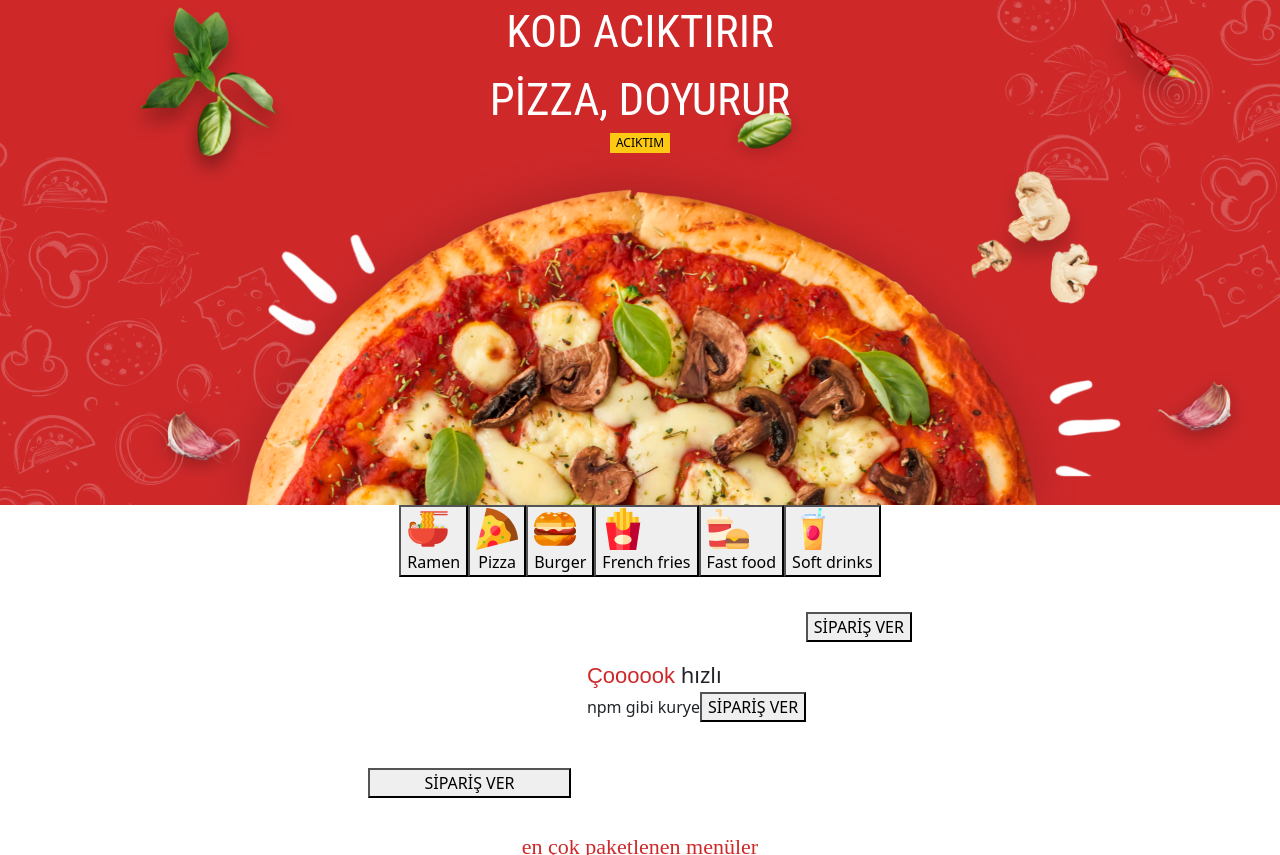
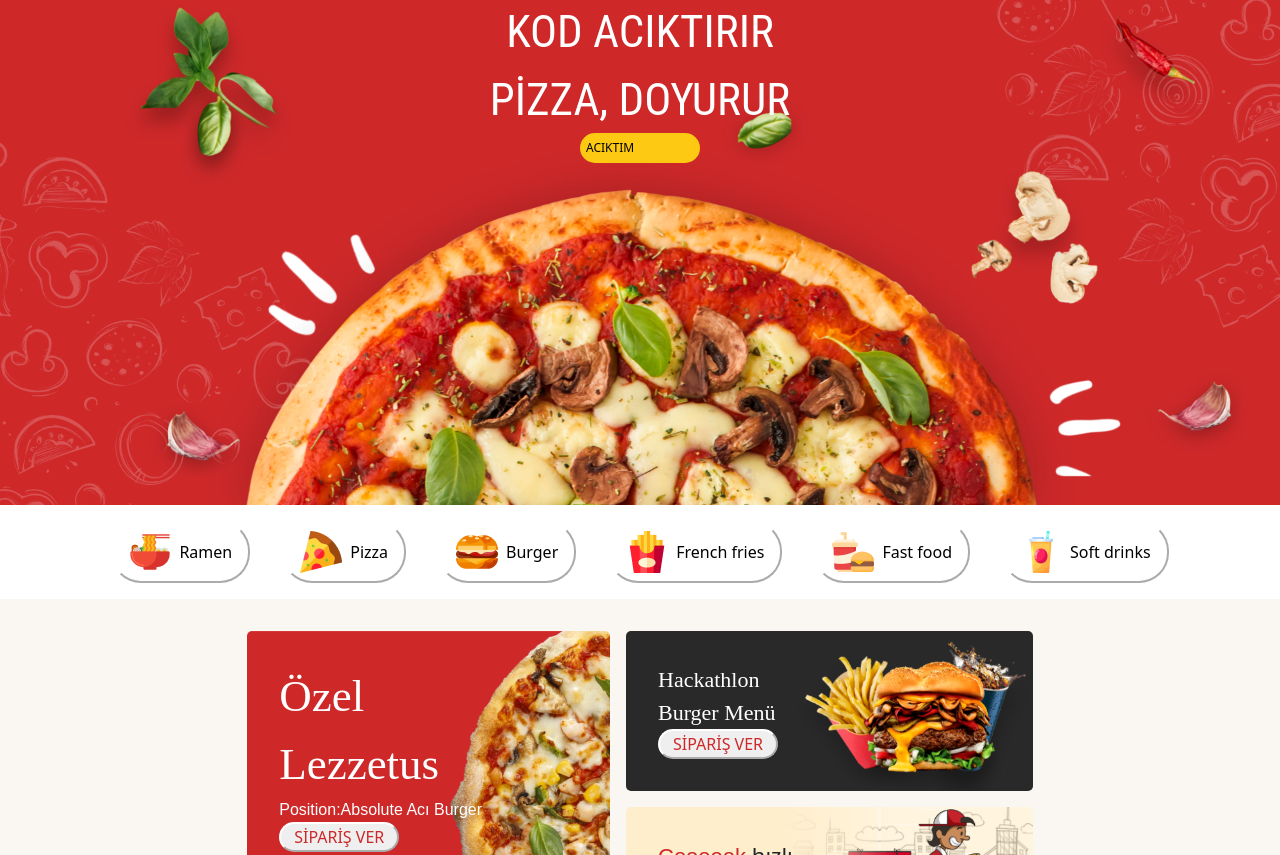
Before and after one commit to hmgny/S8-Pizza-Project, a React (Vite) app: page / in a window 1280 px wide. Shown: the part 3800-4655 px from the top of the page. Built offline with nearby package versions, Linux system fonts and the light colour scheme.

Commit message:
css added for HomeT2 file

```diff
--- a/src/index.css
+++ b/src/index.css
@@ -70,6 +70,9 @@
 .gap-l {
   gap: 3rem;
 }
+.marginTop {
+  margin-top: 2rem;
+}
 
 
 .text-center {
@@ -108,6 +111,9 @@
   color:#CE2829
 }
 
+.siyahBack {
+  background-color: black;
+}
 .light-grey {
   color: #5F5F5F
 }
@@ -119,9 +125,18 @@
   color:#FAF7F2 ;
 }
 
+.bejBack {
+  background-color:#FAF7F2 ;
+}
+
 .beyaz {
   color:#FFFFFF;
 }
+
+.beyazBack {
+  background-color: #FFFFFF;
+}
+
 
 .bold{
   font-weight: bold;
@@ -166,6 +181,9 @@
 .font-30 {
   font-size: 30px;
 }
+.font-40 {
+  font-size: 40px;
+}
 
 .font-45 {
   font-size: 45px;
@@ -192,12 +210,96 @@
   max-width: 390px;
 }
 
+.max-width-250 {
+  max-width: 250px;
+}
+
 .tekno-img{
   width: 220px;
 }
 
-.buton-kenar {
+.buton-sari {
   border-radius: 15px;
   width: 120px;
   aspect-ratio: 4/1;
 }
+
+.buton-sipariş {
+  border-radius: 15px;
+  width: 120px;
+  aspect-ratio: 4/1;
+  color:#CE2829;
+  border-color: white;
+
+}
+
+.buton {
+  display: flex;
+  background-color: white;
+  margin:1rem;
+  padding: 0.5rem 1rem ;
+  border-radius: 30px;
+  justify-content: center;
+  align-items: center;
+  border-color: white;
+  gap:0.5rem
+
+}
+
+.butonSiyah {
+  display: flex;
+  background-color: black;
+  color:white;
+  margin:1rem;
+  padding: 0.5rem 1rem ;
+  border-radius: 30px;
+  justify-content: center;
+  align-items: center;
+  border-color: white;
+  gap:0.5rem
+}
+
+.italik {
+  font-style: italic;
+}
+
+.özel {
+  background-image: url(/public/cta/kart-1.png);
+  border-radius: 5px;
+  background-size: cover;
+  background-repeat: no-repeat;
+  background-position: center;
+  padding: 2rem 8rem 2rem 2rem;
+
+
+
+
+}
+
+.hackathlon {
+  background-image: url(/public/cta/kart-2.png);
+  border-radius: 5px;
+  background-size: cover;
+  background-repeat: no-repeat;
+  background-position: center;
+  display: flex;
+  flex-direction: column;
+  padding: 2rem 15rem 2rem 2rem;
+
+
+
+}
+
+.cok {
+  background-image: url(/public/cta/kart-3.png);
+  border-radius: 5px;
+  background-size: cover;
+  background-repeat: no-repeat;
+  background-position: center;
+  display: flex;
+  flex-direction: column;
+  padding: 2rem 15rem 2rem 2rem;
+
+
+
+}
```
